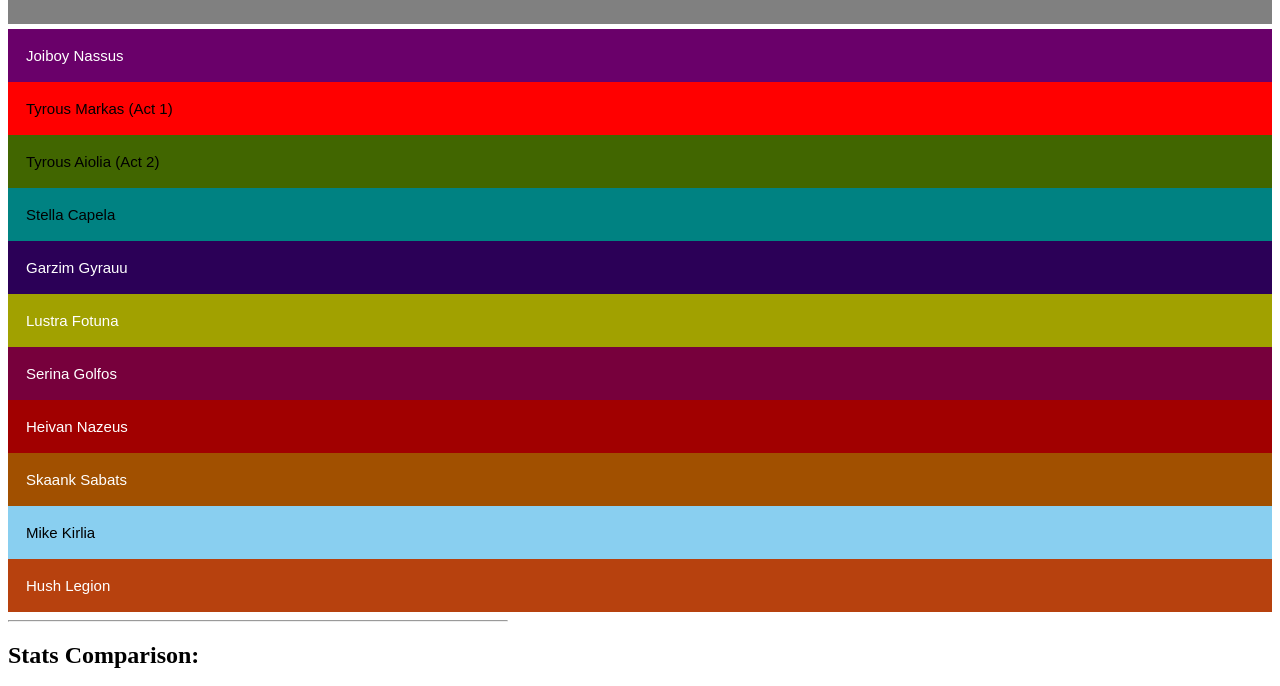
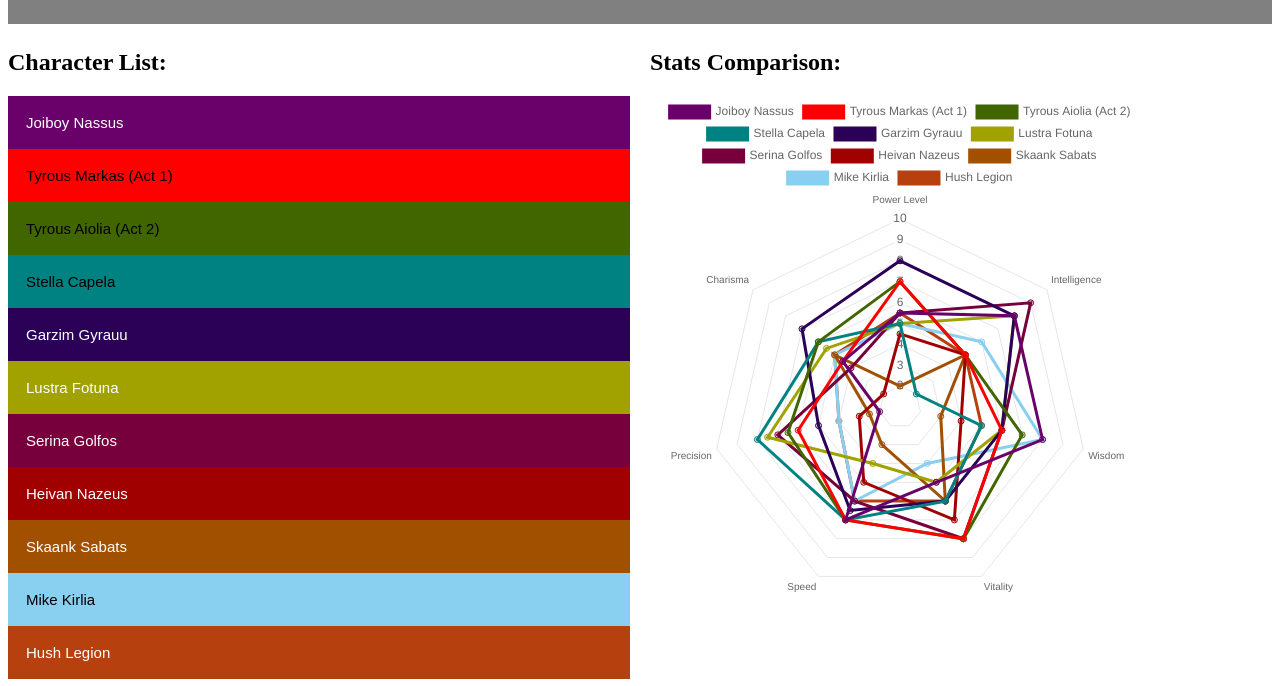
Before and after one commit to NowhereCat/Alternia-calamity-character-tracker, a plain HTML site: page index.html in a window 1280 px wide. Shown: the part 74-760 px from the top of the page. Drawn offline with nearby package versions, Linux system fonts and the light colour scheme.

Commit message:
Small Update

```diff
--- a/code.js
+++ b/code.js
@@ -604,6 +604,10 @@ function SetupCharacter(target, index){
       throw new Error('Bad Hex');
   }
 
+  //document.getElementById("canvasDiv_Comparison").style.display = "none";
+
+
+
 /*
  var dataTest = [50, 30, 30, 30, 30];
 
--- a/index.html
+++ b/index.html
@@ -71,15 +71,28 @@
       <br>
     </div>
 
-    <div id="divClone">
+    <div class="flex-container">
+      <div class="flex-child">
+        <div id="divClone">
+          <h2>Character List:</h2>
 
+        </div>
+      </div>
+
+      <div class="flex-child">
+        <div id="canvasDiv">
+          <h2>Stats Comparison:</h2>
+          <!--<button type="button" name="button" onclick="">Comparasion</button> -->
+          <div id="canvasDiv_Comparison">
+            <canvas id="myChart2" width="300" height="300"></canvas>
+          </div>
+
+        </div>
+      </div>
     </div>
 
-    <div id="canvasDiv">
-      <hr>
-      <h2>Stats Comparison:</h2>
-      <canvas id="myChart2" width="300" height="300"></canvas>
-    </div>
+
+
 
     <script src="https://cdnjs.cloudflare.com/ajax/libs/Chart.js/2.9.4/Chart.min.js">
 
```
